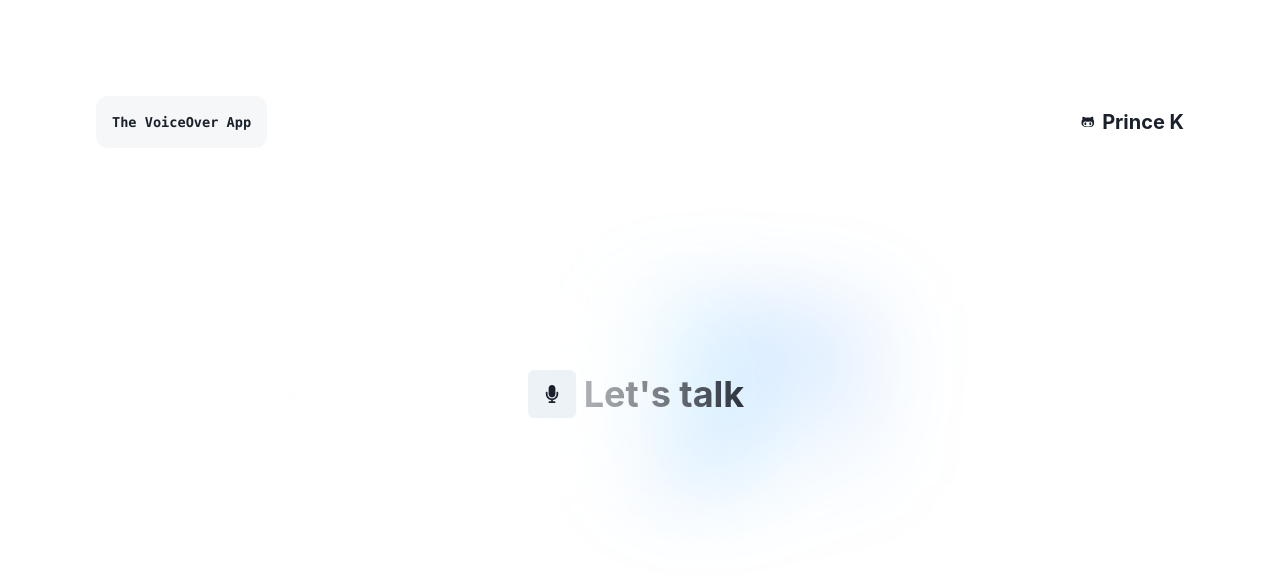
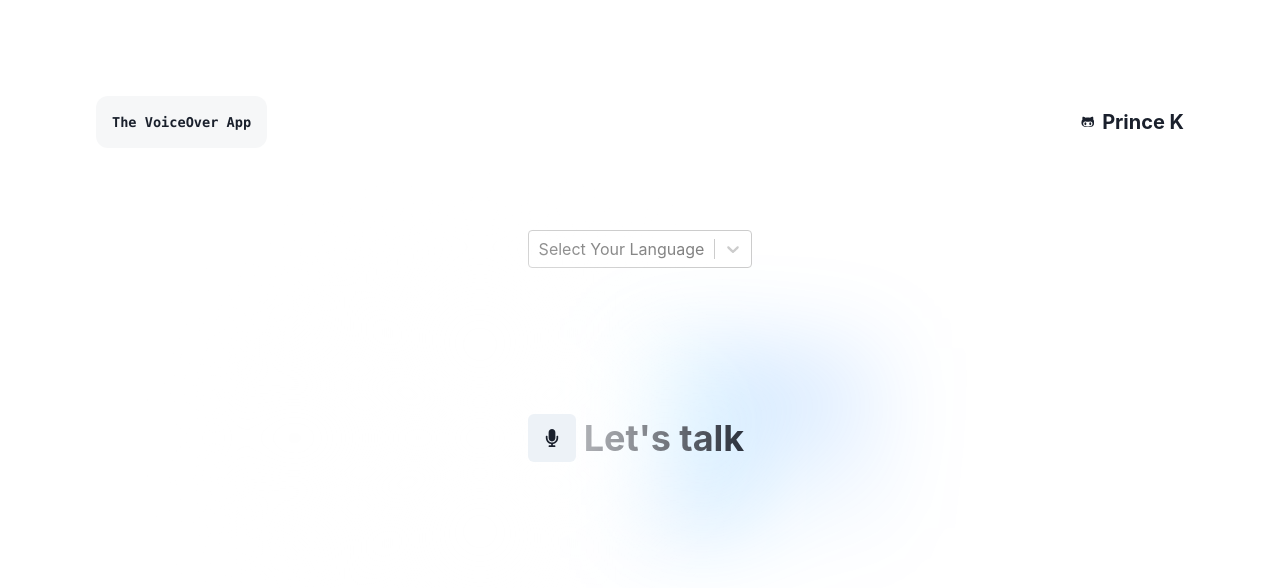
Before and after one commit to princephpdev/speak-ui, a Next.js app: page / in a window 1280 px wide. Shown: the top 588 px of the page. Built offline with nearby package versions, Linux system fonts and the light colour scheme.

Commit message:
Fix languages

```diff
--- a/src/pages/index.tsx
+++ b/src/pages/index.tsx
@@ -1,13 +1,6 @@
 import Head from "next/head";
-import { Inter } from "@next/font/google";
 import styles from "@/styles/Home.module.css";
-import {
-  Container,
-  Heading,
-  IconButton,
-  Text,
-  useToast,
-} from "@chakra-ui/react";
+import { Container, Heading, IconButton, useToast } from "@chakra-ui/react";
 import {
   FaGithubAlt,
   FaMicrophone,
@@ -17,9 +10,8 @@ import {
 import SpeechRecognition, {
   useSpeechRecognition,
 } from "react-speech-recognition";
-import { useEffect, useState } from "react";
-
-const inter = Inter({ subsets: ["latin"] });
+import { useCallback, useEffect, useState } from "react";
+import ReactSelect from "react-select";
 
 export default function Home() {
   const {
@@ -30,8 +22,18 @@ export default function Home() {
     isMicrophoneAvailable,
   } = useSpeechRecognition();
   const toast = useToast();
+  const [uniqueLangsOptions, setUniqueLangsOptions] = useState([]);
 
   const [error, setError] = useState("");
+  const [selectedLan, setSelectedLang] = useState({ language: "en-US" });
+
+  const updateLang = useCallback((e: any) => {
+    if (e?.value) {
+      setSelectedLang({
+        language: e?.value,
+      });
+    }
+  }, []);
 
   useEffect(() => {
     if (!browserSupportsSpeechRecognition) {
@@ -51,6 +53,22 @@ export default function Home() {
       });
       setError("Sorry, I need microphone to talk with you");
     }
+
+    const AllLangs =
+      typeof window === "undefined"
+        ? global.speechSynthesis?.getVoices()
+        : window.speechSynthesis?.getVoices();
+    const uniqueLangs: any = Array.from(new Set(AllLangs.map((l) => l.lang)));
+    const uniqueLangsOptions = uniqueLangs?.map((v: string) => {
+      return {
+        label: v,
+        value: v,
+      };
+    });
+
+    console.log(uniqueLangsOptions);
+
+    setUniqueLangsOptions(uniqueLangsOptions);
     // eslint-disable-next-line react-hooks/exhaustive-deps
   }, [browserSupportsSpeechRecognition, isMicrophoneAvailable]);
 
@@ -79,12 +97,19 @@ export default function Home() {
           </div>
         </div>
 
+        <ReactSelect
+          options={uniqueLangsOptions}
+          placeholder="Select Your Language"
+          onChange={updateLang}
+          isClearable
+        />
+
         <div className={styles.center}>
           <IconButton
             aria-label="Speak Something new"
             icon={listening ? <FaMicrophoneAlt /> : <FaMicrophone />}
             size="lg"
-            onClick={SpeechRecognition.startListening}
+            onClick={() => SpeechRecognition.startListening(selectedLan)}
             colorScheme={listening ? "red" : "gray"}
             isDisabled={error ? true : false}
           />
@@ -93,8 +118,8 @@ export default function Home() {
           </Heading>
         </div>
 
-        <Container maxW="2xl" pb="16" centerContent>
-          <Heading>{transcript}</Heading>
+        <Container maxW="2xl" pb="24" centerContent>
+          <Heading size="xl">{transcript}</Heading>
           <IconButton
             variant="ghost"
             aria-label="Clear My Speech"
```
